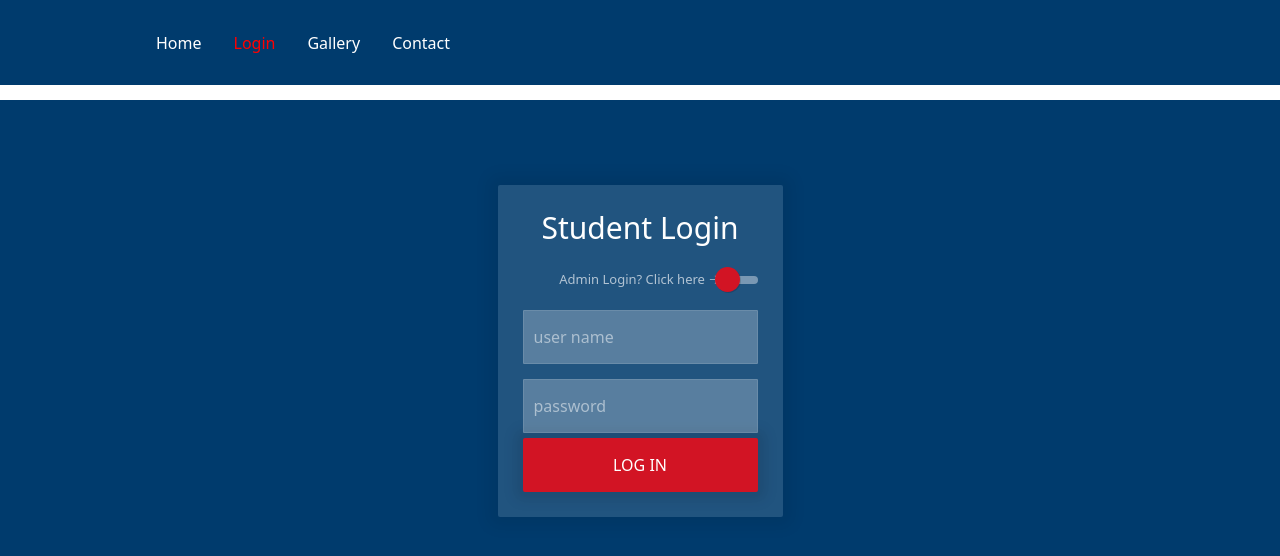
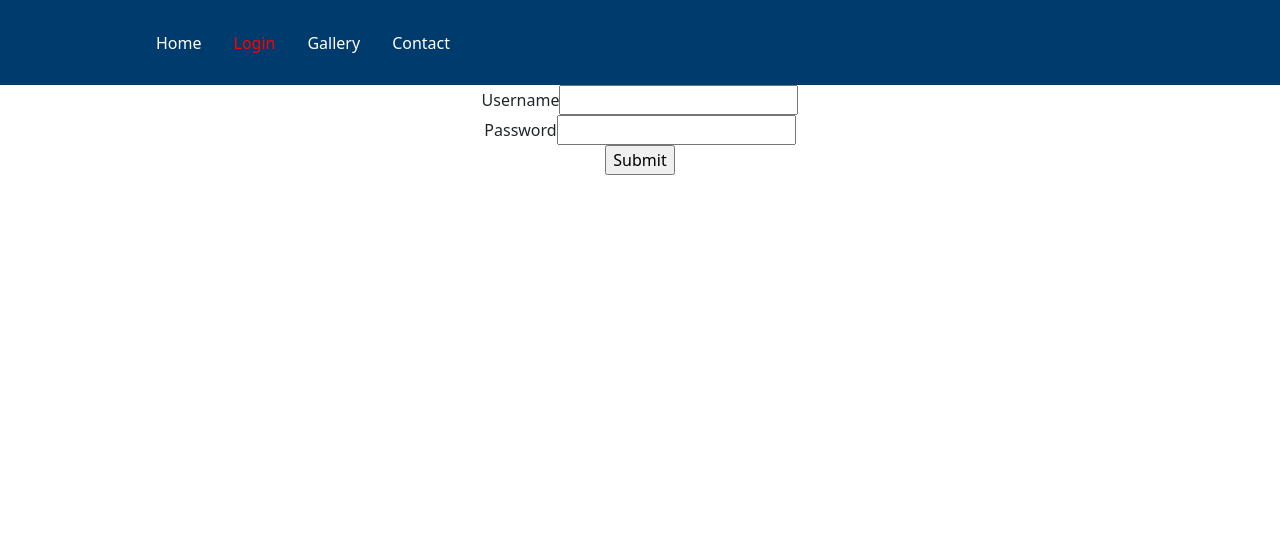
Before and after one commit to RishithaN/NSS-Management-System, a React (Create React App) app: page /login in a window 1280 px wide. Shown: the top 556 px of the page. Built offline with nearby package versions, Linux system fonts and the light colour scheme.

Commit message:
Login and redirect to Admin page done, commited on 27/02/23

```diff
--- a/package.json
+++ b/package.json
@@ -6,9 +6,12 @@
     "@testing-library/jest-dom": "^5.16.5",
     "@testing-library/react": "^13.4.0",
     "@testing-library/user-event": "^13.5.0",
+    "body-parser": "^1.20.2",
     "bootstrap": "^5.2.3",
     "jquery": "^3.6.3",
     "react": "^18.2.0",
+    "react-bootstrap": "^2.7.2",
+    "react-cookie": "^4.1.1",
     "react-dom": "^18.2.0",
     "react-icons": "^4.7.1",
     "react-image-gallery": "^1.2.11",
--- /dev/null
+++ b/src/Admin.js
@@ -0,0 +1,37 @@
+import {
+    Nav,
+    NavLink,
+    Bars,
+    NavMenu
+  } from './NavbarElements';
+
+
+const Admin = () => {
+    return (
+
+        <>
+      <Nav>
+        <Bars />
+
+        <NavMenu>
+
+          <NavLink to='/meet-upload' activeStyle>
+            New Meet/Manual details Upload
+          </NavLink>
+          <NavLink to='/meet-view' activeStyle>
+            View Meet/Manual details
+          </NavLink>
+          <NavLink to='/units' activeStyle>
+            Manage Units
+          </NavLink>
+
+        </NavMenu>
+      </Nav>
+
+      <h1>Welcome to Admin page</h1>
+    </>
+
+    );
+}
+
+export default Admin;
--- a/src/App.js
+++ b/src/App.js
@@ -4,6 +4,10 @@ import Home from './Home';
 import NavBar from './NavBar';
 import Gallery from './Gallery';
 import Login from './Login'
+import Admin from './Admin'
+import MeetUpload from './MeetUpload'
+import MeetView from './MeetView'
+import Units from './Units'
 import { BrowserRouter as Router, Routes, Route } from 'react-router-dom';
 
 import '../node_modules/bootstrap/dist/css/bootstrap.min.css'
@@ -17,10 +21,15 @@ function App() {
       <Router>
       <NavBar />
       <Routes>
-        <Route path='login' element={< Login />} />
-        <Route path='gallery' element={< Gallery />} />
-        <Route path='contact' element={< Contact />} />
+        <Route path='/login' element={< Login />} />
+        <Route path='/gallery' element={< Gallery />} />
+        <Route path='/contact' element={< Contact />} />
+        <Route path='/admin' element={< Admin />} />
+        <Route path='/meet-upload' element={< MeetUpload />} />
+        <Route path='/meet-view' element={< MeetView />} />
+        <Route path='/units' element={< Units />} />
         <Route path='/' element={< Home />} />
+
 
       </Routes>
     </Router>
--- a/src/Home.js
+++ b/src/Home.js
@@ -1,5 +1,8 @@
+
 
 const Home = () => {
+
+
     return (
         <div className="home">
 
--- a/src/Login.js
+++ b/src/Login.js
@@ -1,79 +1,78 @@
-import './styles/Login.css'
+import React , { useState } from "react";
+import { useNavigate } from "react-router-dom";
 
-import React from 'react';
 
-const mode = 'login';
+const Login = () => {
+  const [username, setUsername] = useState('');
+  const [password, setPassword] = useState('');
+  const navigate = useNavigate();
 
-class LoginComponent extends React.Component {
-    constructor(props) {
-        super(props);
-        this.state = {
-            mode: this.props.mode
+
+
+  const handleChangeUsername = event => {
+    setUsername(event.target.value);
+  };
+
+  const handleChangePassword = event => {
+    setPassword(event.target.value);
   }
+
+  const handleSubmit = e  => {
+
+    e.preventDefault();
+
+    // alert('A form was submitted: ' + message);
+
+        fetch('http://localhost:8000/login', {
+            method: 'POST',
+            // redirect: 'manual',
+            body: JSON.stringify({uname : username , pwd : password}),
+            headers: {
+              'Content-Type': 'application/json'
             }
-    toggleMode() {
-        var newMode = this.state.mode === 'login' ? 'signup' : 'login';
-        this.setState({ mode: newMode});
+        })
+        .then((res) => res.json())
+        .then((data) => {
+
+          console.log(data)
+          console.log(data.sending)
+
+      if(data.sending === "success"){
+        navigate('/admin')
       }
-    render() {
+
+
+        })
+
+  }
+
   return (
     <div>
-                <div className={`form-block-wrapper form-block-wrapper--is-${this.state.mode}`} ></div>
-                <section className={`form-block form-block--is-${this.state.mode}`}>
-                    <header className="form-block__header">
-                        <h1>{this.state.mode === 'login' ? 'Student Login' : 'Admin Login'}</h1>
-                        <div className="form-block__toggle-block">
-                            <span>{this.state.mode === 'login' ? 'Admin Login? ' : 'Student Login? '} Click here &#8594;</span>
-                            <input id="form-toggler" type="checkbox" onClick={this.toggleMode.bind(this)} />
-                            <label htmlFor="form-toggler"></label>
-                        </div>
-                    </header>
-                    <LoginForm mode={this.state.mode} onSubmit={this.props.onSubmit} />
-                </section>
-            </div>
-        )
-    }
-}
-
-class LoginForm extends React.Component {
-    constructor(props) {
-        super(props);
-    }
-    render() {
-        return (
-        <form onSubmit={this.props.onSubmit}>
-            <div className="form-block__input-wrapper">
-                <div className="form-group form-group--login">
-                    <Input type="text" id="username" label="user name" disabled={this.props.mode === 'signup'}/>
-                    <Input type="password" id="password" label="password" disabled={this.props.mode === 'signup'}/>
-                </div>
-                <div className="form-group form-group--signup">
-                    <Input type="text" id="fullname" label="full name" disabled={this.props.mode === 'login'} />
-                    <Input type="email" id="email" label="email" disabled={this.props.mode === 'login'} />
-                 </div>
-            </div>
-            <button className="button button--primary full-width" type="submit">{this.props.mode === 'login' ? 'Log In' : 'Sign Up'}</button>
-        </form>
-        )
-    }
-}
-
-const Input = ({ id, type, label, disabled }) => (
-    <input className="form-group__input" type={type} id={id} placeholder={label} disabled={disabled}/>
-);
-
-const Login = () => (
-    <div className={`app app--is-${mode}`}>
-        <LoginComponent
-            mode={mode}
-            onSubmit={
-                function() {
-                    console.log('submit');
-                }
-            }
-        />
-    </div>
-);
+            <form onSubmit={handleSubmit}>
 
 
+                <div>
+                  <label>Username </label>
+                  <input type="number" name="uname" required id="uname" onChange={handleChangeUsername}/>
+                </div>
+
+                <div>
+                  <label>Password </label>
+                  <input type="password" name="pass" required id="pwd" onChange={handleChangePassword}/>
+
+                </div>
+
+                <div>
+                  <input type="submit" />
+                </div>
+
+                <h1>{username}</h1>
+
+              </form>
+
+         </div>
+
+  );
+};
+
 export default Login;
--- a/src/Meet.js
+++ b/src/MeetUpload.js
@@ -1,10 +1,10 @@
-const Meet = () => {
+const MeetUpload = () => {
     return (
         <div className="meet">
 
             <div className="content">
 
-                <h1>Meet</h1>
+                <h1>Meet upload</h1>
 
             </div>
 
@@ -12,4 +12,4 @@ const Meet = () => {
     );
 }
 
-export default Meet;
+export default MeetUpload;
--- a/src/styles/Login.css
+++ b/src/styles/Login.css
@@ -1,237 +1,63 @@
-@import url('https://fonts.googleapis.com/css?family=Open+Sans:300,400,700');
- html, body, .container, #app {
-	 width: 100%;
-	 height: 100%;
-}
- body {
-	 font-family: 'Open Sans', sans-serif;
-	 font-size: 16px;
-	 color: #fff;
-	 margin: 0 !important;
+.app {
+	font-family: sans-serif;
+	display: flex;
+	align-items: center;
+	justify-content: center;
+	flex-direction: column;
+	gap: 20px;
+	height: 100vh;
+	font-family: Cambria, Cochin, Georgia, Times, "Times New Roman", serif;
+	background-color: #f8f9fd;
   }
 
- .form-block-wrapper {
-	 position: fixed;
-	 top: 0;
-	 left: 0;
-	 right: 0;
-	 height: 100%;
-	 -moz-transition: all 0.85s ease-in-out;
-	 -webkit-transition: all 0.85s ease-in-out;
-	 transition: all 0.85s ease-in-out;
+  input[type="text"],
+  input[type="password"] {
+	height: 25px;
+	border: 1px solid rgba(0, 0, 0, 0.2);
   }
- .form-block-wrapper--is-login {
-	 opacity: 1.0;
-	 margin-top: 100px;
-	 background-color: #003b6d;
+
+  input[type="submit"] {
+	margin-top: 10px;
+	cursor: pointer;
+	font-size: 15px;
+	background: #01d28e;
+	border: 1px solid #01d28e;
+	color: #fff;
+	padding: 10px 20px;
   }
- .form-block-wrapper--is-signup {
-	 opacity: 0.94;
-	 margin-top: 100px;
-	 background-color: #003b6d;
+
+  input[type="submit"]:hover {
+	background: #6cf0c2;
   }
- .form-block {
-	 position: relative;
-	 margin: 100px auto 0;
-	 width: 285px;
-	 padding: 25px;
-	 background: rgba(255, 255, 255, .13);
-	 border-radius: 2px;
-	 color: #fff;
-	 -webkit-box-shadow: 0px 0px 16px 9px rgba(0, 0, 0, 0.07);
-	 -moz-box-shadow: 0px 0px 16px 9px rgba(0, 0, 0, 0.07);
-	 box-shadow: 0px 0px 16px 9px rgba(0, 0, 0, 0.07);
+
+  .button-container {
+	display: flex;
+	justify-content: center;
   }
- .form-block__header {
+
+  .login-form {
+	background-color: white;
+	padding: 2rem;
+	box-shadow: 0 4px 8px 0 rgba(0, 0, 0, 0.2), 0 6px 20px 0 rgba(0, 0, 0, 0.19);
+  }
+
+  .list-container {
+	display: flex;
+  }
+
+  .error {
+	color: red;
+	font-size: 12px;
+  }
+
+  .title {
+	font-size: 25px;
 	margin-bottom: 20px;
   }
- .form-block__header h1 {
-	 font-size: 30px;
-	 margin: 0 0 20px;
+
+  .input-container {
+	display: flex;
+	flex-direction: column;
+	gap: 8px;
+	margin: 10px;
   }
- .form-block__toggle-block {
-	 position: relative;
-}
- .form-block__toggle-block span {
-	 font-size: 13px;
-	 font-weight: 300;
-	 color: rgba(255, 255, 255, .65);
-}
- .form-block__input-wrapper {
-	 height: 126px;
-	 position: relative;
-	 margin-bottom: 2px;
-	 -moz-transition: all 0.25s cubic-bezier(0.36, 1, 0.62, 0.98) 0.3s;
-	 -webkit-transition: all 0.25s cubic-bezier(0.36, 1, 0.62, 0.98) 0.3s;
-	 transition: all 0.25s cubic-bezier(0.36, 1, 0.62, 0.98) 0.3s;
-}
- .form-block--is-signup .form-block__input-wrapper {
-	 /* height: 252px; */
-	 -moz-transition: all 0.5s cubic-bezier(0.36, 1, 0.62, 0.98) 0.2s;
-	 -webkit-transition: all 0.5s cubic-bezier(0.36, 1, 0.62, 0.98) 0.2s;
-	 transition: all 0.5s cubic-bezier(0.36, 1, 0.62, 0.98) 0.2s;
-}
- .form-group--signup {
-	 position: absolute;
-	 top: 0;
-	 left: 150%;
-	 width: 100%;
-}
- .form-group__input {
-	 display: block;
-	 font-size: 15px;
-	 color: #fff;
-	 width: 100%;
-	 box-sizing: border-box;
-	 font-size: 16px;
-	 padding: 14px 10px;
-	 margin-bottom: 15px;
-	 background: rgba(255, 255, 255, .25);
-	 border: 1px solid rgba(255, 255, 255, .1);
-	 border-radius: 1px;
-}
- .form-group__input:focus {
-	 outline: none;
-	 border: 1px solid #fff;
-	 background: transparent;
-}
- .form-block--is-signup .form-group__input {
-	 transform: translateX(-150%);
-}
- .form-group--login .form-group__input {
-	 opacity: 1;
-}
- .form-block--is-signup .form-group--login .form-group__input {
-	 opacity: 0;
-}
- .form-group--signup .form-group__input {
-	 opacity: 0;
-}
- .form-block--is-signup .form-group--signup .form-group__input {
-	 opacity: 1;
-}
- .form-group__input:nth-of-type(1) {
-	 -moz-transition: transform 0.35s cubic-bezier(0.36, 1, 0.62, 0.98) 0.085s, opacity 0.3s ease-in-out 0.2s, background 0.15s ease-in-out, border 0.3s ease-in-out;
-	 -webkit-transition: transform 0.35s cubic-bezier(0.36, 1, 0.62, 0.98) 0.085s, opacity 0.3s ease-in-out 0.2s, background 0.15s ease-in-out, border 0.3s ease-in-out;
-	 transition: transform 0.35s cubic-bezier(0.36, 1, 0.62, 0.98) 0.085s, opacity 0.3s ease-in-out 0.2s, background 0.15s ease-in-out, border 0.3s ease-in-out;
-}
- .form-group__input:nth-of-type(2) {
-	 -moz-transition: transform 0.35s cubic-bezier(0.36, 1, 0.62, 0.98) 0.17s, opacity 0.3s ease-in-out 0.2s, background 0.15s ease-in-out, border 0.3s ease-in-out;
-	 -webkit-transition: transform 0.35s cubic-bezier(0.36, 1, 0.62, 0.98) 0.17s, opacity 0.3s ease-in-out 0.2s, background 0.15s ease-in-out, border 0.3s ease-in-out;
-	 transition: transform 0.35s cubic-bezier(0.36, 1, 0.62, 0.98) 0.17s, opacity 0.3s ease-in-out 0.2s, background 0.15s ease-in-out, border 0.3s ease-in-out;
-}
- .form-group__input:nth-of-type(3) {
-	 -moz-transition: transform 0.35s cubic-bezier(0.36, 1, 0.62, 0.98) 0.255s, opacity 0.3s ease-in-out 0.2s, background 0.15s ease-in-out, border 0.3s ease-in-out;
-	 -webkit-transition: transform 0.35s cubic-bezier(0.36, 1, 0.62, 0.98) 0.255s, opacity 0.3s ease-in-out 0.2s, background 0.15s ease-in-out, border 0.3s ease-in-out;
-	 transition: transform 0.35s cubic-bezier(0.36, 1, 0.62, 0.98) 0.255s, opacity 0.3s ease-in-out 0.2s, background 0.15s ease-in-out, border 0.3s ease-in-out;
-}
- .form-group__input:nth-of-type(4) {
-	 -moz-transition: transform 0.35s cubic-bezier(0.36, 1, 0.62, 0.98) 0.34s, opacity 0.3s ease-in-out 0.2s, background 0.15s ease-in-out, border 0.3s ease-in-out;
-	 -webkit-transition: transform 0.35s cubic-bezier(0.36, 1, 0.62, 0.98) 0.34s, opacity 0.3s ease-in-out 0.2s, background 0.15s ease-in-out, border 0.3s ease-in-out;
-	 transition: transform 0.35s cubic-bezier(0.36, 1, 0.62, 0.98) 0.34s, opacity 0.3s ease-in-out 0.2s, background 0.15s ease-in-out, border 0.3s ease-in-out;
-}
- .button {
-	 display: inline-block;
-	 padding: 15px 12px;
-	 margin-bottom: 0;
-	 font-size: 16px;
-	 font-weight: 400;
-	 text-transform: uppercase;
-	 text-align: center;
-	 white-space: nowrap;
-	 vertical-align: middle;
-	 cursor: pointer;
-	 background-image: none;
-	 border: none;
-	 border-radius: 2px;
-	 -moz-transition: all 0.2s ease-in-out;
-	 -webkit-transition: all 0.2s ease-in-out;
-	 transition: all 0.2s ease-in-out;
-	 -webkit-box-shadow: 0px 0px 13px 8px rgba(0, 0, 0, 0.1);
-	 -moz-box-shadow: 0px 0px 13px 8px rgba(0, 0, 0, 0.1);
-	 box-shadow: 0px 0px 13px 8px rgba(0, 0, 0, 0.1);
-}
- .button--primary {
-	 background: #d21424;
-	 color: #fff;
-}
- .button:hover {
-	 -webkit-box-shadow: 0px 0px 18px 15px rgba(0, 0, 0, 0.15);
-	 -moz-box-shadow: 0px 0px 18px 15px rgba(0, 0, 0, 0.15);
-	 box-shadow: 0px 0px 18px 15px rgba(0, 0, 0, 0.15);
-}
- .full-width {
-	 width: 100%;
-}
- input[type="checkbox"] {
-	 display: none;
-}
- input[type="checkbox"] + label:before {
-	 content: '';
-	 display: block;
-	 position: absolute;
-	 top: 10px;
-	 right: 0;
-	 width: 43px;
-	 height: 8px;
-	 background: rgba(255, 255, 255, .4);
-	 cursor: pointer;
-	 -webkit-border-radius: 50px;
-	 -moz-border-radius: 50px;
-	 border-radius: 50px;
-}
- input[type="checkbox"] + label:after {
-	 content: '';
-	 display: block;
-	 position: absolute;
-	 top: 1px;
-	 right: 18px;
-	 width: 25px;
-	 height: 25px;
-	 background: #d21424;
-	 cursor: pointer;
-	 -webkit-border-radius: 50%;
-	 -moz-border-radius: 50%;
-	 border-radius: 50%;
-	 -webkit-box-shadow: 1px 1px 0px 0px rgba(0, 0, 0, 0.15);
-	 -moz-box-shadow: 1px 1px 0px 0px rgba(0, 0, 0, 0.15);
-	 box-shadow: 1px 1px 0px 0px rgba(0, 0, 0, 0.15);
-	 -moz-transition: all 0.3s ease-in-out;
-	 -webkit-transition: all 0.3s ease-in-out;
-	 transition: all 0.3s ease-in-out;
-}
- input[type="checkbox"]:checked + label:after {
-	 right: 0;
-}
- ::-webkit-input-placeholder {
-	/* Chrome/Opera/Safari */
-	 font-weight: 300;
-	 color: rgba(255, 2505, 255, .5);
-}
- ::-moz-placeholder {
-	/* Firefox 19+ */
-	 font-weight: 300;
-	 color: rgba(255, 255, 255, .5);
-}
- :-ms-input-placeholder {
-	/* IE 10+ */
-	 font-weight: 300;
-	 color: rgba(255, 255, 255, .5);
-}
- :-moz-placeholder {
-	/* Firefox 18- */
-	 font-weight: 300;
-	 color: rgba(255, 255, 255, .5);
-}
- .tooltip {
-	 padding: 7px;
-	 -webkit-border-radius: 1px;
-	 -moz-border-radius: 1px;
-	 border-radius: 1px;
-	 background: rgba(0, 0, 0, .5);
-	 color: #fff;
-	 font-size: 12px;
-	 position: absolute;
-	 top: -10px;
-	 right: 0;
-}
```
Also changed, not shown: src/MeetView.js (added), 1 other file (tests, documents, lock files or other folders). Lines whose indentation alone changed are shown as unchanged.
